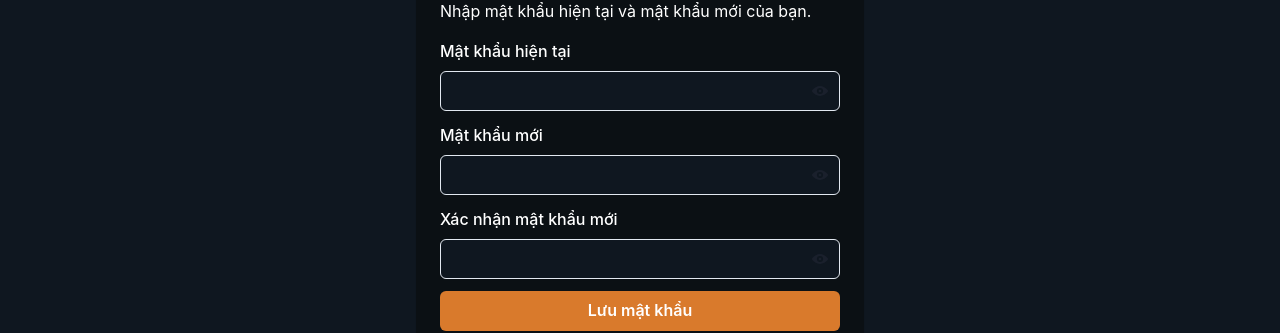
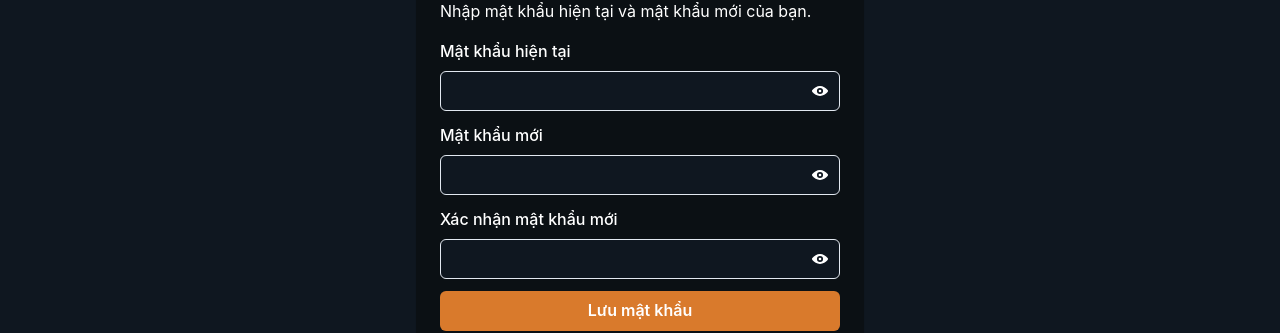
Before and after one commit to VCongNam/CinemaGo, a React (Create React App) app in the folder frontend/: page /change-password in a window 1280 px wide. Shown: the part 165-498 px from the top of the page. Built offline with nearby package versions, Linux system fonts and the light colour scheme; no server answers.

Commit message:
Fix Profile.js ChangePass

```diff
--- a/frontend/src/pages/ChangePasswordPage.js
+++ b/frontend/src/pages/ChangePasswordPage.js
@@ -53,7 +53,7 @@ export default function ChangePasswordPage() {
               <InputGroup>
                 <Input type={showCurrent ? 'text' : 'password'} value={currentPwd} onChange={(e) => setCurrentPwd(e.target.value)} autoComplete="current-password" bg="#0f1720" color="#ffffff" />
                 <InputRightElement>
-                  <IconButton variant="ghost" aria-label={showCurrent ? 'Hide' : 'Show'} icon={showCurrent ? <ViewOffIcon /> : <ViewIcon />} onClick={() => setShowCurrent(s => !s)} />
+                  <IconButton color="white" variant="ghost" aria-label={showCurrent ? 'Hide' : 'Show'} icon={showCurrent ? <ViewOffIcon /> : <ViewIcon />} onClick={() => setShowCurrent(s => !s)} />
                 </InputRightElement>
               </InputGroup>
             </FormControl>
@@ -62,7 +62,7 @@ export default function ChangePasswordPage() {
               <InputGroup>
                 <Input type={showNew ? 'text' : 'password'} value={newPwd} onChange={(e) => setNewPwd(e.target.value)} autoComplete="new-password" bg="#0f1720" color="#ffffff" />
                 <InputRightElement>
-                  <IconButton variant="ghost" aria-label={showNew ? 'Hide' : 'Show'} icon={showNew ? <ViewOffIcon /> : <ViewIcon />} onClick={() => setShowNew(s => !s)} />
+                  <IconButton color="white" variant="ghost" aria-label={showNew ? 'Hide' : 'Show'} icon={showNew ? <ViewOffIcon /> : <ViewIcon />} onClick={() => setShowNew(s => !s)} />
                 </InputRightElement>
               </InputGroup>
             </FormControl>
@@ -71,7 +71,7 @@ export default function ChangePasswordPage() {
               <InputGroup>
                 <Input type={showConfirm ? 'text' : 'password'} value={confirmPwd} onChange={(e) => setConfirmPwd(e.target.value)} autoComplete="new-password" bg="#0f1720" color="#ffffff" />
                 <InputRightElement>
-                  <IconButton variant="ghost" aria-label={showConfirm ? 'Hide' : 'Show'} icon={showConfirm ? <ViewOffIcon /> : <ViewIcon />} onClick={() => setShowConfirm(s => !s)} />
+                  <IconButton color="white" variant="ghost" aria-label={showConfirm ? 'Hide' : 'Show'} icon={showConfirm ? <ViewOffIcon /> : <ViewIcon />} onClick={() => setShowConfirm(s => !s)} />
                 </InputRightElement>
               </InputGroup>
             </FormControl>
--- a/frontend/src/pages/Login.js
+++ b/frontend/src/pages/Login.js
@@ -15,7 +15,11 @@ import {
   Divider,
   HStack,
   useToast,
+  InputGroup,
+  InputRightElement,
+  IconButton,
 } from "@chakra-ui/react"
+import { ViewIcon, ViewOffIcon } from '@chakra-ui/icons'
 import { Link as RouterLink, useNavigate } from "react-router-dom"
 import apiService from "../services/apiService"
 import authService from "../services/authService"
@@ -23,11 +27,13 @@ import authService from "../services/authService"
 const Login = () => {
   const [username, setUsername] = useState("")
   const [password, setPassword] = useState("")
+  const [showPassword, setShowPassword] = useState(false)
   const [isLoading, setIsLoading] = useState(false)
   const [showForgot, setShowForgot] = useState(false)
   const [fpEmail, setFpEmail] = useState("")
   const [otp, setOtp] = useState("")
   const [newPassword, setNewPassword] = useState("")
+  const [showNewPassword, setShowNewPassword] = useState(false)
   const [fpStep, setFpStep] = useState(1) // 1 = request OTP, 2 = submit OTP+newPwd
   const toast = useToast()
   const navigate = useNavigate()
@@ -104,8 +110,9 @@ const Login = () => {
 
                   <FormControl isRequired>
                     <FormLabel>Mật khẩu</FormLabel>
+                    <InputGroup>
                       <Input
-                      type="password"
+                        type={showPassword ? 'text' : 'password'}
                         value={password}
                         onChange={(e) => setPassword(e.target.value)}
                         bg="gray.700"
@@ -114,6 +121,10 @@ const Login = () => {
                         placeholder="Nhập mật khẩu"
                         autoComplete="current-password"
                       />
+                      <InputRightElement>
+                        <IconButton color="white" variant="ghost" aria-label={showPassword ? 'Hide' : 'Show'} icon={showPassword ? <ViewOffIcon /> : <ViewIcon />} onClick={() => setShowPassword(s => !s)} />
+                      </InputRightElement>
+                    </InputGroup>
                   </FormControl>
 
                   <Button
@@ -178,7 +189,12 @@ const Login = () => {
                       <VStack spacing={3} align="start">
                         <Text fontSize="sm">Nhập mã OTP và mật khẩu mới</Text>
                         <Input value={otp} onChange={(e) => setOtp(e.target.value)} bg="gray.700" border="none" placeholder="OTP" />
-                        <Input value={newPassword} onChange={(e) => setNewPassword(e.target.value)} bg="gray.700" border="none" placeholder="Mật khẩu mới" type="password" />
+                        <InputGroup>
+                          <Input value={newPassword} onChange={(e) => setNewPassword(e.target.value)} bg="gray.700" border="none" placeholder="Mật khẩu mới" type={showNewPassword ? 'text' : 'password'} />
+                          <InputRightElement>
+                            <IconButton color="white" variant="ghost" aria-label={showNewPassword ? 'Hide' : 'Show'} icon={showNewPassword ? <ViewOffIcon /> : <ViewIcon />} onClick={() => setShowNewPassword(s => !s)} />
+                          </InputRightElement>
+                        </InputGroup>
                         <HStack>
                           <Button colorScheme="orange" onClick={() => {
                             if (!fpEmail || !otp || !newPassword) return toast({ title: 'Nhập đầy đủ thông tin', status: 'warning' })
```
Lines whose indentation alone changed are shown as unchanged.
